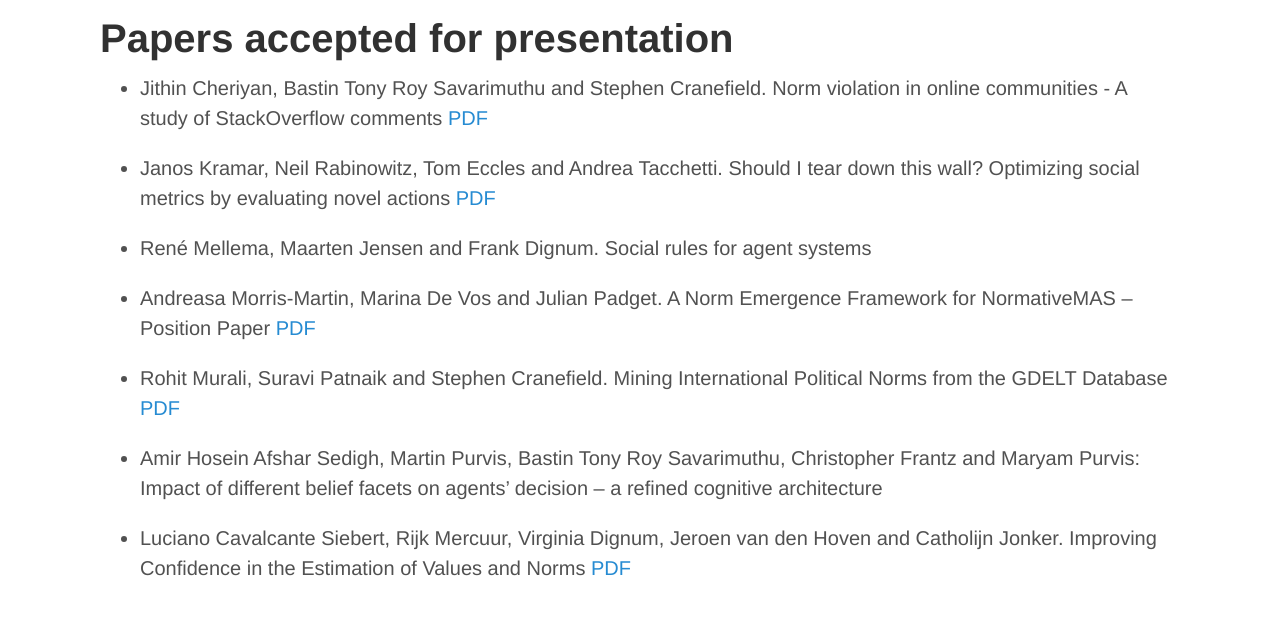
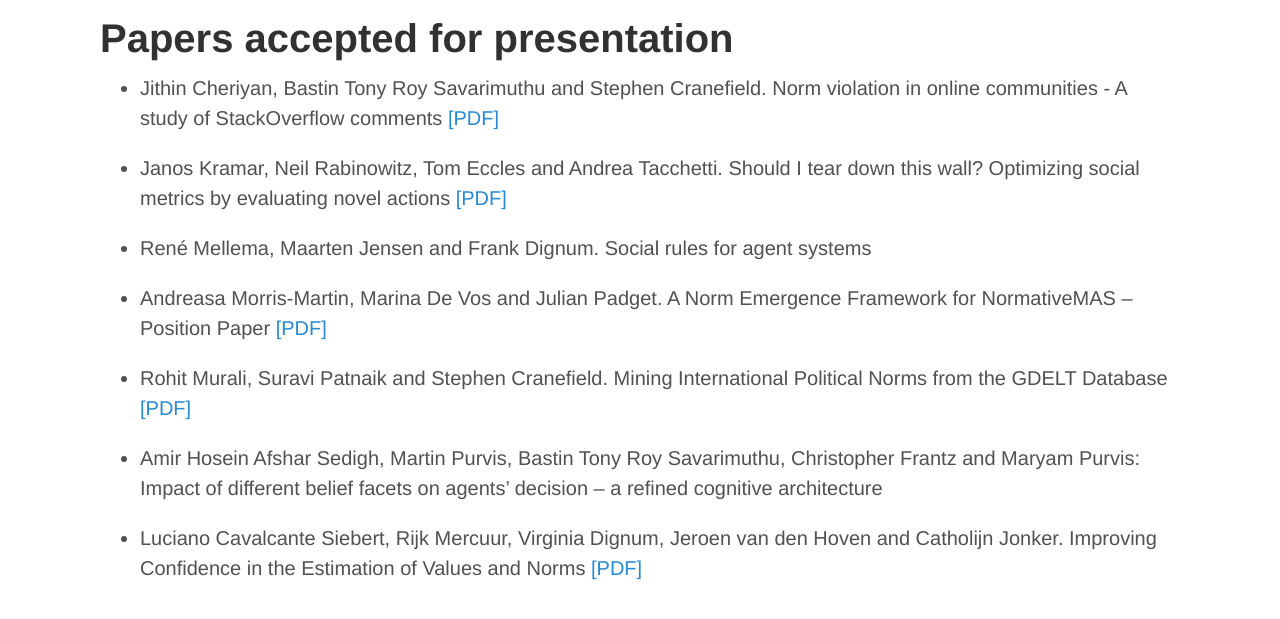
Before and after one commit to coin-workshop/coine-2020-new-zealand, a Jekyll site: the page built from accepted_for_presentation.md, in a window 1280 px wide. Shown: the part 209-828 px from the top of the page. Built offline with Jekyll 4.4.1, drawn with Linux system fonts in a browser that asks for light colours.

Commit message:
Refine PDF annotations.

```diff
--- a/accepted_for_presentation.md
+++ b/accepted_for_presentation.md
@@ -5,16 +5,16 @@ title: COINE
 
 # Papers accepted for presentation
 
-- Jithin Cheriyan, Bastin Tony Roy Savarimuthu and Stephen Cranefield. Norm violation in online communities - A study of StackOverflow comments [PDF](https://arxiv.org/abs/2004.05589)
+- Jithin Cheriyan, Bastin Tony Roy Savarimuthu and Stephen Cranefield. Norm violation in online communities - A study of StackOverflow comments [\[PDF\]](https://arxiv.org/abs/2004.05589)
 
-- Janos Kramar, Neil Rabinowitz, Tom Eccles and Andrea Tacchetti. Should I tear down this wall? Optimizing social metrics by evaluating novel actions [PDF](https://arxiv.org/abs/2004.07625)
+- Janos Kramar, Neil Rabinowitz, Tom Eccles and Andrea Tacchetti. Should I tear down this wall? Optimizing social metrics by evaluating novel actions [\[PDF\]](https://arxiv.org/abs/2004.07625)
 
 - René Mellema, Maarten Jensen and Frank Dignum. Social rules for agent systems
 
-- Andreasa Morris-Martin, Marina De Vos and Julian Padget. A Norm Emergence Framework for NormativeMAS – Position Paper [PDF](https://arxiv.org/abs/2004.02575)
+- Andreasa Morris-Martin, Marina De Vos and Julian Padget. A Norm Emergence Framework for NormativeMAS – Position Paper [\[PDF\]](https://arxiv.org/abs/2004.02575)
 
-- Rohit Murali, Suravi Patnaik and Stephen Cranefield. Mining International Political Norms from the GDELT Database [PDF](https://arxiv.org/abs/2003.14027)
+- Rohit Murali, Suravi Patnaik and Stephen Cranefield. Mining International Political Norms from the GDELT Database [\[PDF\]](https://arxiv.org/abs/2003.14027)
 
 - Amir Hosein Afshar Sedigh, Martin Purvis, Bastin Tony Roy Savarimuthu, Christopher Frantz and Maryam Purvis: Impact of different belief facets on agents' decision -- a refined cognitive architecture
 
-- Luciano Cavalcante Siebert, Rijk Mercuur, Virginia Dignum, Jeroen van den Hoven and Catholijn Jonker. Improving Confidence in the Estimation of Values and Norms [PDF](https://arxiv.org/abs/2004.01056)
+- Luciano Cavalcante Siebert, Rijk Mercuur, Virginia Dignum, Jeroen van den Hoven and Catholijn Jonker. Improving Confidence in the Estimation of Values and Norms [\[PDF\]](https://arxiv.org/abs/2004.01056)
```
